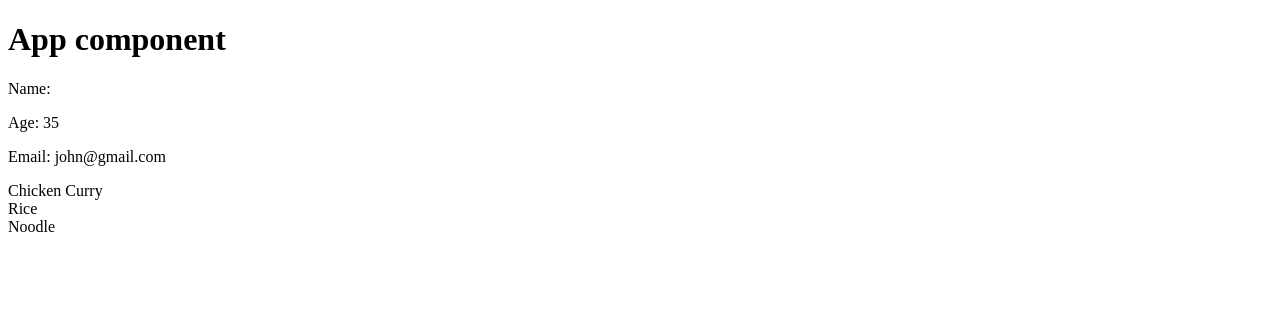
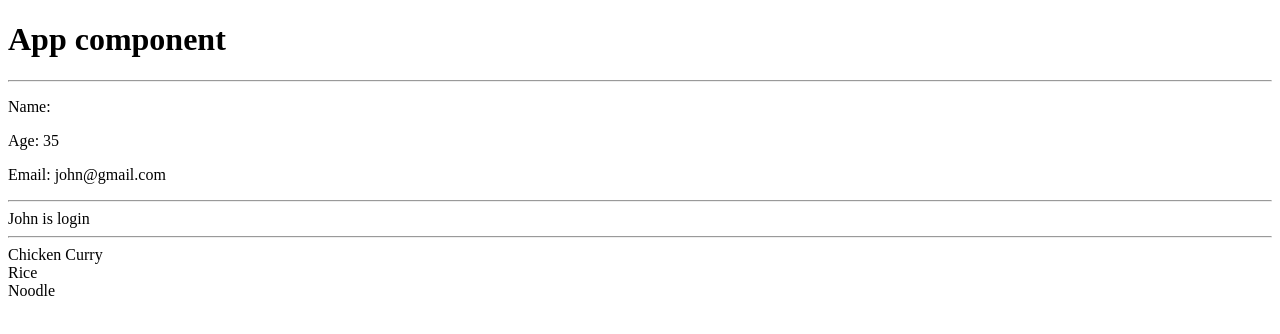
Before and after one commit to santoshkbrj/Reactjs_Tutorial, a React (Vite) app: page / in a window 1280 px wide. Shown: the top 334 px of the page. Built offline with nearby package versions, Linux system fonts and the light colour scheme.

Commit message:
Created children component. Login compoent is children component of UserProfile component

```diff
--- a/src/App.jsx
+++ b/src/App.jsx
@@ -1,4 +1,4 @@
-import { MyFavFood } from "./MyFavFood";
+import { MyFavFood } from "./components/MyFavFood";
 import UserProfile from "./components/UserProfile";
 
 function App() {
@@ -10,7 +10,9 @@ function App() {
     return (
         <div>
             <h1>App component</h1>
+            <hr />
             <UserProfile userdata={user} />
+            <hr />
             <MyFavFood />
         </div>
 
--- /dev/null
+++ b/src/components/Login.jsx
@@ -0,0 +1,8 @@
+
+export default function Login({ login }) {
+    return (
+        <div>
+            {login ? <div>John is login</div> : <div>{name} John is not login</div>}
+        </div>
+    )
+}
--- a/src/components/UserProfile.jsx
+++ b/src/components/UserProfile.jsx
@@ -1,9 +1,14 @@
+import Login from "./Login";
+
 function UserProfile({ userdata }) {
+    const isLogin = true;
     return (
         <div>
             <p>Name: {userdata.name}</p>
             <p>Age: {userdata.age}</p>
             <p>Email: {userdata.email}</p>
+            <hr />
+            <Login login={isLogin} />
         </div>
     )
 }
```
Also changed, not shown: src/components/MyFavFood.jsx (renamed from src/MyFavFood.jsx).
